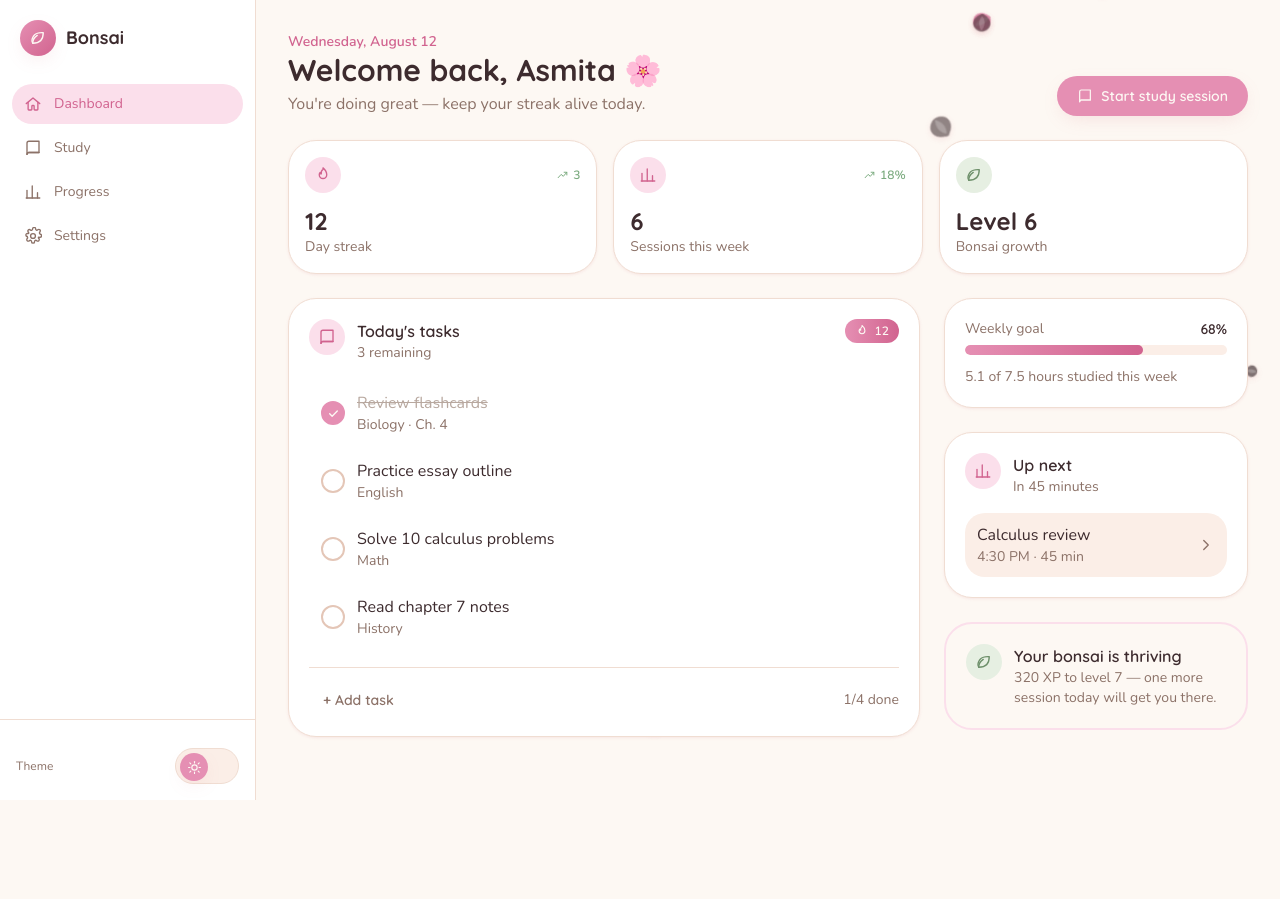
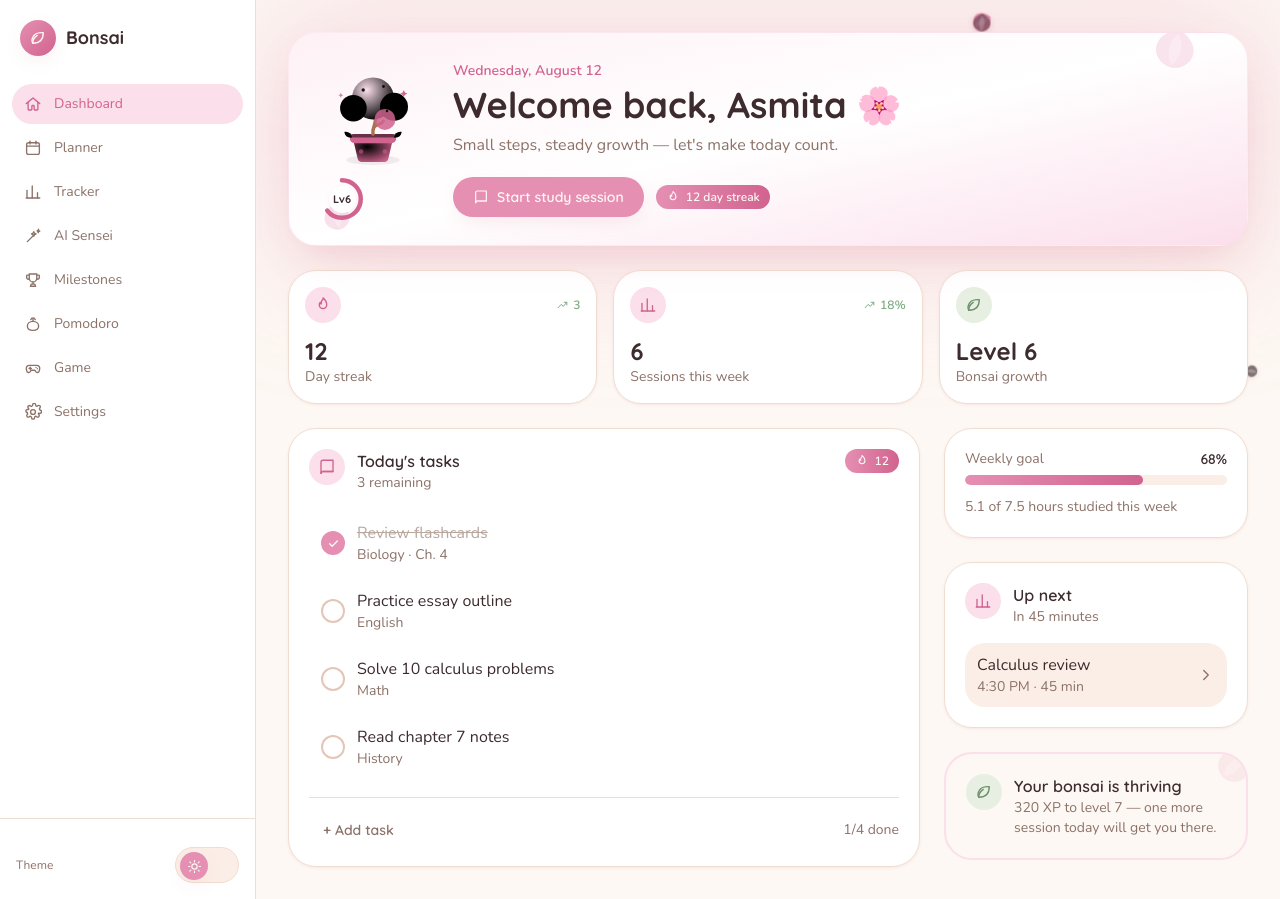
Before and after one commit to asmeetaahh/bonsai-study-app, a React (Vite) app: page / in a window 1280 px wide. Before the commit the page ends 800 px from the top, so only its background shows below. Built offline with nearby package versions, Linux system fonts and the light colour scheme.

Commit message:
feat: redesign Dashboard with Bonsai branding
Co-Authored-By: Claude Sonnet 5 <noreply@anthropic.com>

```diff
--- a/src/App.jsx
+++ b/src/App.jsx
@@ -1,13 +1,27 @@
 import { useState } from 'react'
 import { AppShell } from './components/layout'
 import { Card } from './components/ui'
-import { HomeIcon, BookIcon, ChartIcon, SettingsIcon, LeafIcon } from './components/icons'
+import {
+  HomeIcon,
+  CalendarIcon,
+  ChartIcon,
+  WandSparkleIcon,
+  TrophyIcon,
+  TomatoIcon,
+  GameControllerIcon,
+  SettingsIcon,
+  LeafIcon,
+} from './components/icons'
 import { Dashboard } from './pages/Dashboard'
 
 const NAV_ITEMS = [
   { id: 'dashboard', label: 'Dashboard', icon: HomeIcon },
-  { id: 'study', label: 'Study', icon: BookIcon },
-  { id: 'progress', label: 'Progress', icon: ChartIcon },
+  { id: 'planner', label: 'Planner', icon: CalendarIcon },
+  { id: 'tracker', label: 'Tracker', icon: ChartIcon },
+  { id: 'ai-sensei', label: 'AI Sensei', icon: WandSparkleIcon },
+  { id: 'milestones', label: 'Milestones', icon: TrophyIcon },
+  { id: 'pomodoro', label: 'Pomodoro', icon: TomatoIcon },
+  { id: 'game', label: 'Game', icon: GameControllerIcon },
   { id: 'settings', label: 'Settings', icon: SettingsIcon },
 ]
 
--- a/src/components/effects/SakuraPetals.jsx
+++ b/src/components/effects/SakuraPetals.jsx
@@ -1,9 +1,9 @@
 import { useState } from 'react'
 import './SakuraPetals.css'
 
-function PetalShape() {
+export function PetalShape({ className = '' }) {
   return (
-    <svg viewBox="0 0 24 24" fill="currentColor" aria-hidden="true">
+    <svg viewBox="0 0 24 24" fill="currentColor" aria-hidden="true" className={className}>
       <path
         d="M12 2c-1.6 0-2.2 1.1-2.2 1.1S5 5 3.2 9.4C1.9 12.6 2.6 16 5 18.4 7 20.4 9.4 21.5 12 21.5s5-1.1 7-3.1c2.4-2.4 3.1-5.8 1.8-9C19 5 14.2 3.1 14.2 3.1S13.6 2 12 2Z"
         opacity="0.95"
--- a/src/components/icons.jsx
+++ b/src/components/icons.jsx
@@ -151,3 +151,59 @@ export function TrendDownIcon(props) {
     </svg>
   )
 }
+
+export function CalendarIcon(props) {
+  return (
+    <svg {...base(props)} className={props.className}>
+      <rect x="3.5" y="5" width="17" height="15.5" rx="2.5" />
+      <path d="M3.5 9.5h17" />
+      <path d="M8 3v3.5" />
+      <path d="M16 3v3.5" />
+    </svg>
+  )
+}
+
+export function TrophyIcon(props) {
+  return (
+    <svg {...base(props)} className={props.className}>
+      <path d="M7 4h10v5.5a5 5 0 0 1-10 0V4Z" />
+      <path d="M7 5.5H4.5a1 1 0 0 0-1 1V8a3 3 0 0 0 3 3" />
+      <path d="M17 5.5h2.5a1 1 0 0 1 1 1V8a3 3 0 0 1-3 3" />
+      <path d="M12 14.5V17" />
+      <path d="M8.5 20.5h7" />
+      <path d="M9.5 17.5h5l.7 3h-6.4l.7-3Z" />
+    </svg>
+  )
+}
+
+export function TomatoIcon(props) {
+  return (
+    <svg {...base(props)} className={props.className}>
+      <path d="M12 8.5c4.5 0 7.5 3 7.5 6.5S16.5 20.5 12 20.5 4.5 18.5 4.5 15 7.5 8.5 12 8.5Z" />
+      <path d="M12 8.5V6" />
+      <path d="M9 6.2c.6-1.4 2-2.2 3-2.2s2.4.8 3 2.2" />
+    </svg>
+  )
+}
+
+export function GameControllerIcon(props) {
+  return (
+    <svg {...base(props)} className={props.className}>
+      <path d="M7 8.5h10a4 4 0 0 1 3.9 4.9l-.6 2.5a2.6 2.6 0 0 1-4.7 1L14.5 15h-5l-1.1 1.9a2.6 2.6 0 0 1-4.7-1l-.6-2.5A4 4 0 0 1 7 8.5Z" />
+      <path d="M8.3 11v3" />
+      <path d="M6.8 12.5h3" />
+      <circle cx="16" cy="11.3" r="0.9" fill="currentColor" stroke="none" />
+      <circle cx="17.8" cy="13" r="0.9" fill="currentColor" stroke="none" />
+    </svg>
+  )
+}
+
+export function WandSparkleIcon(props) {
+  return (
+    <svg {...base(props)} className={props.className}>
+      <path d="M4.5 19.5 15 9" />
+      <path d="M13 6.3l1 2 2 1-2 1-1 2-1-2-2-1 2-1 1-2Z" />
+      <path d="M19 3.5l.6 1.4 1.4.6-1.4.6-.6 1.4-.6-1.4L17.5 5l1.4-.6.6-1.4Z" />
+    </svg>
+  )
+}
--- /dev/null
+++ b/src/components/illustrations/BonsaiMascot.jsx
@@ -0,0 +1,91 @@
+/**
+ * Kawaii bonsai-in-a-pot mascot. Purely decorative, theme-aware via
+ * CSS custom properties so it recolors automatically in light/dark.
+ */
+export function BonsaiMascot({ size = 128, className = '' }) {
+  return (
+    <svg
+      viewBox="0 0 160 160"
+      width={size}
+      height={size}
+      className={className}
+      aria-hidden="true"
+    >
+      <defs>
+        <radialGradient id="bonsai-pot-grad" cx="35%" cy="30%" r="80%">
+          <stop offset="0%" stopColor="var(--color-primary)" />
+          <stop offset="100%" stopColor="var(--color-primary-strong)" />
+        </radialGradient>
+        <radialGradient id="bonsai-canopy-grad" cx="35%" cy="30%" r="75%">
+          <stop offset="0%" stopColor="var(--color-primary-soft)" />
+          <stop offset="100%" stopColor="var(--color-primary)" />
+        </radialGradient>
+      </defs>
+
+      {/* soft ground shadow */}
+      <ellipse cx="80" cy="140" rx="38" ry="7" fill="var(--color-text)" opacity="0.08" />
+
+      {/* pot */}
+      <path
+        d="M52 112h56l-6 26a6 6 0 0 1-5.9 5H63.9a6 6 0 0 1-5.9-5l-6-26Z"
+        fill="url(#bonsai-pot-grad)"
+      />
+      <rect x="47" y="103" width="66" height="13" rx="6.5" fill="var(--color-primary-strong)" />
+      <rect x="47" y="103" width="66" height="5" rx="2.5" fill="var(--color-primary-softer)" opacity="0.5" />
+
+      {/* trunk */}
+      <path
+        d="M80 103c-2-10 6-14 3-24-2-7 4-12 2-19"
+        stroke="#a9714f"
+        strokeWidth="5"
+        strokeLinecap="round"
+        fill="none"
+      />
+      <path
+        d="M83 92c4-4 10-3 12-8"
+        stroke="#a9714f"
+        strokeWidth="4"
+        strokeLinecap="round"
+        fill="none"
+      />
+
+      {/* canopy clusters */}
+      <circle cx="80" cy="52" r="30" fill="url(#bonsai-canopy-grad)" />
+      <circle cx="52" cy="66" r="19" fill="var(--color-primary)" />
+      <circle cx="110" cy="64" r="20" fill="var(--color-primary)" />
+      <circle cx="97" cy="82" r="15" fill="var(--color-primary-strong)" opacity="0.85" />
+
+      {/* blossom flecks */}
+      <g fill="var(--color-primary-softer)" opacity="0.9">
+        <circle cx="66" cy="40" r="2.4" />
+        <circle cx="95" cy="35" r="2" />
+        <circle cx="108" cy="55" r="2.2" />
+        <circle cx="58" cy="60" r="1.8" />
+        <circle cx="100" cy="70" r="1.8" />
+      </g>
+
+      {/* tiny green sprigs peeking out either side of the pot */}
+      <path
+        d="M50 108c-6 1-10-2-11-8 6-1 10 2 11 8Z"
+        fill="var(--color-accent-green)"
+      />
+      <path
+        d="M110 108c6 1 10-2 11-8-6-1-10 2-11 8Z"
+        fill="var(--color-accent-green)"
+      />
+
+      {/* kawaii face on the pot */}
+      <path d="M66 122q3 4 6 0" stroke="var(--color-text-inverse)" strokeWidth="2.4" strokeLinecap="round" fill="none" opacity="0.9" />
+      <path d="M88 122q3 4 6 0" stroke="var(--color-text-inverse)" strokeWidth="2.4" strokeLinecap="round" fill="none" opacity="0.9" />
+      <path d="M74 129q6 4 12 0" stroke="var(--color-text-inverse)" strokeWidth="2.2" strokeLinecap="round" fill="none" opacity="0.85" />
+      <circle cx="63" cy="128" r="3.2" fill="var(--color-primary-strong)" opacity="0.55" />
+      <circle cx="97" cy="128" r="3.2" fill="var(--color-primary-strong)" opacity="0.55" />
+
+      {/* sparkles */}
+      <g fill="var(--color-primary-strong)">
+        <path d="M124 40l1.6 3.6 3.6 1.6-3.6 1.6-1.6 3.6-1.6-3.6-3.6-1.6 3.6-1.6 1.6-3.6Z" />
+        <path d="M34 44l1.1 2.5 2.5 1.1-2.5 1.1-1.1 2.5-1.1-2.5-2.5-1.1 2.5-1.1 1.1-2.5Z" opacity="0.8" />
+      </g>
+    </svg>
+  )
+}
--- /dev/null
+++ b/src/components/illustrations/LevelRing.jsx
@@ -0,0 +1,44 @@
+/**
+ * Small circular XP-progress badge, meant to overlap a mascot/avatar corner.
+ */
+export function LevelRing({ level, percent = 0, size = 56, className = '' }) {
+  const stroke = 4.5
+  const radius = (size - stroke) / 2
+  const circumference = 2 * Math.PI * radius
+  const offset = circumference - (Math.min(100, Math.max(0, percent)) / 100) * circumference
+
+  return (
+    <div
+      className={['relative flex items-center justify-center', className].join(' ')}
+      style={{ width: size, height: size }}
+    >
+      <svg width={size} height={size} className="-rotate-90">
+        <circle
+          cx={size / 2}
+          cy={size / 2}
+          r={radius}
+          fill="none"
+          stroke="var(--color-surface)"
+          strokeWidth={stroke}
+        />
+        <circle
+          cx={size / 2}
+          cy={size / 2}
+          r={radius}
+          fill="none"
+          stroke="var(--color-primary-strong)"
+          strokeWidth={stroke}
+          strokeLinecap="round"
+          strokeDasharray={circumference}
+          strokeDashoffset={offset}
+          style={{ transition: 'stroke-dashoffset 0.6s ease-out' }}
+        />
+      </svg>
+      <div className="absolute inset-0 flex flex-col items-center justify-center rounded-full bg-bg-elevated shadow-sm" style={{ inset: stroke + 3 }}>
+        <span className="font-display text-[11px] font-bold leading-none text-text">
+          Lv{level}
+        </span>
+      </div>
+    </div>
+  )
+}
--- /dev/null
+++ b/src/components/illustrations/index.js
@@ -0,0 +1,2 @@
+export { BonsaiMascot } from './BonsaiMascot'
+export { LevelRing } from './LevelRing'
--- a/src/pages/Dashboard.jsx
+++ b/src/pages/Dashboard.jsx
@@ -1,6 +1,8 @@
 import { useMemo, useState } from 'react'
 import { Button, Card, CardHeader, CardFooter, Badge, ProgressBar, TaskRow, StatTile } from '../components/ui'
 import { BookIcon, ChartIcon, FlameIcon, LeafIcon, ChevronRightIcon } from '../components/icons'
+import { BonsaiMascot, LevelRing } from '../components/illustrations'
+import { PetalShape } from '../components/effects/SakuraPetals'
 
 const INITIAL_TASKS = [
   { id: 1, title: 'Review flashcards', subtitle: 'Biology · Ch. 4', done: true },
@@ -24,21 +26,46 @@ export function Dashboard({ userName = 'Asmita' }) {
 
   return (
     <div className="flex flex-col gap-6">
-      <div className="flex flex-col gap-4 sm:flex-row sm:items-end sm:justify-between">
-        <div>
-          <p className="text-sm font-semibold text-primary-strong">{today}</p>
-          <h1 className="font-display text-3xl font-bold text-text">
-            Welcome back, {userName} 🌸
-          </h1>
-          <p className="mt-1 text-text-muted">
-            You&apos;re doing great — keep your streak alive today.
-          </p>
-        </div>
-        <Button icon={BookIcon} className="self-start sm:self-auto">
-          Start study session
-        </Button>
+      {/* hero */}
+      <div className="relative">
+        <div
+          aria-hidden="true"
+          className="pointer-events-none absolute -inset-6 -z-10 rounded-[3rem] bg-primary/25 blur-3xl"
+        />
+        <Card
+          variant="elevated"
+          padding="lg"
+          className="relative overflow-hidden border-primary-soft/60 bg-gradient-to-br from-primary-softer via-bg-elevated to-primary-soft"
+        >
+          <PetalShape className="pointer-events-none absolute -top-2 right-12 h-12 w-12 rotate-12 text-primary/25" />
+          <PetalShape className="pointer-events-none absolute bottom-3 left-8 hidden h-8 w-8 -rotate-12 text-primary-strong/20 sm:block" />
+
+          <div className="relative flex flex-col items-center gap-6 text-center sm:flex-row sm:items-center sm:text-left">
+            <div className="relative shrink-0">
+              <BonsaiMascot size={112} />
+              <LevelRing level={6} percent={64} size={42} className="absolute -bottom-1 -right-1" />
+            </div>
+
+            <div className="flex-1">
+              <p className="text-sm font-semibold text-primary-strong">{today}</p>
+              <h1 className="mt-1 font-display text-3xl font-bold text-text sm:text-4xl">
+                Welcome back, {userName} 🌸
+              </h1>
+              <p className="mt-2 max-w-md text-text-muted">
+                Small steps, steady growth — let&apos;s make today count.
+              </p>
+              <div className="mt-5 flex flex-wrap items-center justify-center gap-3 sm:justify-start">
+                <Button icon={BookIcon}>Start study session</Button>
+                <Badge variant="streak" icon={FlameIcon}>
+                  12 day streak
+                </Badge>
+              </div>
+            </div>
+          </div>
+        </Card>
       </div>
 
+      {/* stats */}
       <div className="grid grid-cols-1 gap-4 sm:grid-cols-3">
         <StatTile icon={FlameIcon} label="Day streak" value="12" trend={{ direction: 'up', value: '3' }} />
         <StatTile icon={ChartIcon} label="Sessions this week" value="6" trend={{ direction: 'up', value: '18%' }} />
@@ -80,12 +107,7 @@ export function Dashboard({ userName = 'Asmita' }) {
 
         <div className="flex flex-col gap-6">
           <Card>
-            <ProgressBar
-              value={68}
-              label="Weekly goal"
-              showValue
-              variant="gradient"
-            />
+            <ProgressBar value={68} label="Weekly goal" showValue variant="gradient" />
             <p className="mt-3 text-sm text-text-muted">
               5.1 of 7.5 hours studied this week
             </p>
@@ -102,8 +124,9 @@ export function Dashboard({ userName = 'Asmita' }) {
             </div>
           </Card>
 
-          <Card variant="outline" className="border-primary-soft">
-            <div className="flex items-start gap-3">
+          <Card variant="outline" className="relative overflow-hidden border-primary-soft">
+            <PetalShape className="pointer-events-none absolute -right-2 -top-2 h-10 w-10 rotate-45 text-primary/15" />
+            <div className="relative flex items-start gap-3">
               <span className="flex h-9 w-9 shrink-0 items-center justify-center rounded-full bg-accent-green-soft text-accent-green-strong">
                 <LeafIcon size={18} />
               </span>
```
